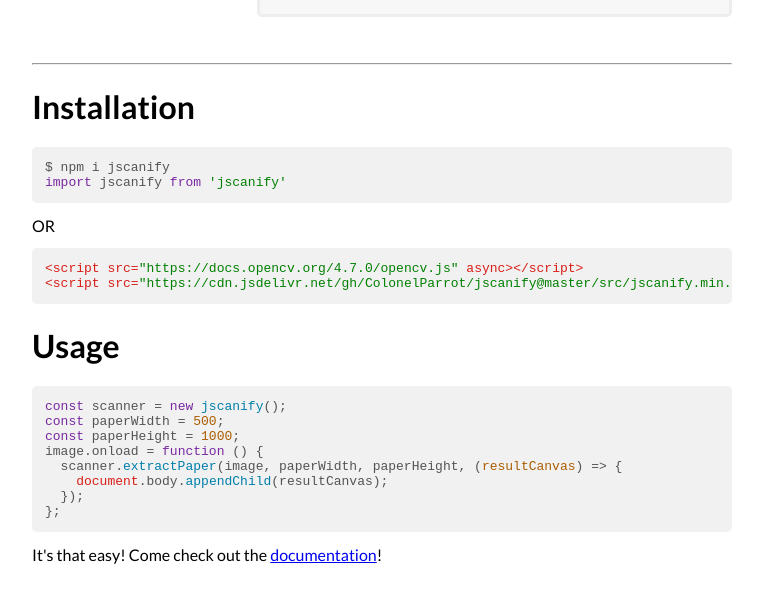
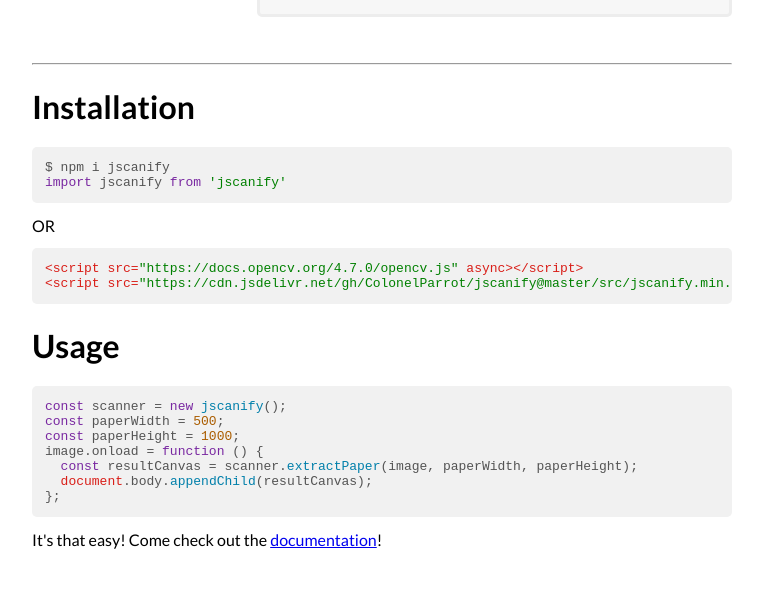
Before and after one commit to puffinsoft/jscanify, a website: page docs/index.html in a window 1280 px wide. Shown: the part 917-1511 px from the top of the page, without its empty margins (258-1021 px from the left). Drawn offline with nearby package versions, Linux system fonts and the light colour scheme; a script that the page names is missing.

Commit message:
Update extractPaper doc on website

```diff
--- a/docs/index.html
+++ b/docs/index.html
@@ -96,9 +96,8 @@
 const paperWidth = 500;
 const paperHeight = 1000;
 image.onload = function () {
-  scanner.extractPaper(image, paperWidth, paperHeight, (resultCanvas) => {
-    document.body.appendChild(resultCanvas);
-  });
+  const resultCanvas = scanner.extractPaper(image, paperWidth, paperHeight);
+  document.body.appendChild(resultCanvas);
 };</code></pre>
     It's that easy! Come check out the <a href="https://github.com/ColonelParrot/jscanify/wiki"
       target="_blank">documentation</a>!
```
